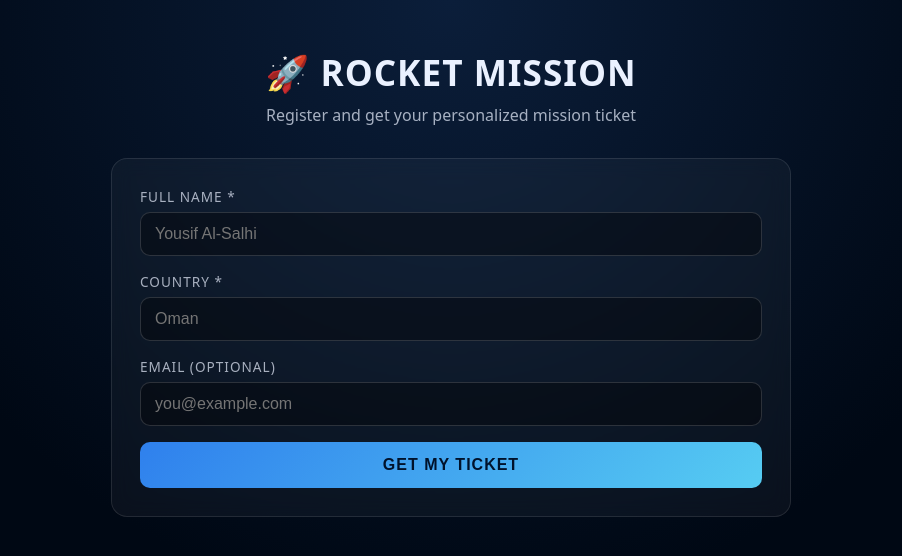
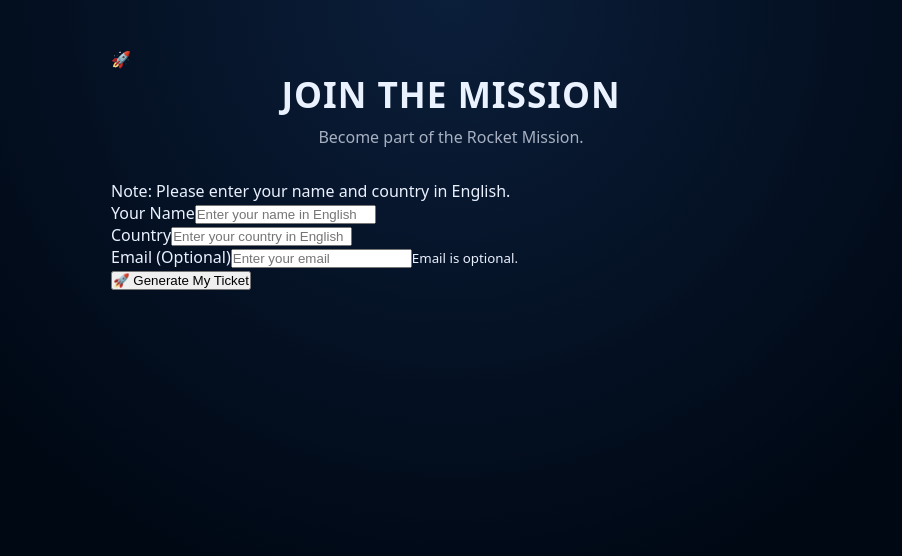
Before and after one commit to WsaanAlsalhi/Rocket_ticket, a Next.js app: page / in a window 1280 px wide. Shown: the top 556 px of the page, without its empty margins (189-1091 px from the left). Built offline with nearby package versions, Linux system fonts and the light colour scheme.

Commit message:
Refactor HomePage component and update form handling

```diff
--- a/app/page.js
+++ b/app/page.js
@@ -1,198 +1,242 @@
 'use client';
 
-import { useState } from 'react';
+import { useEffect, useState } from 'react';
 
-export default function HomePage() {
-  const [form, setForm] = useState({ name: '', country: '', email: '' });
-  const [status, setStatus] = useState('idle'); // idle | loading | done | error
-  const [error, setError] = useState('');
+export default function Home() {
+  const [name, setName] = useState('');
+  const [country, setCountry] = useState('');
+  const [email, setEmail] = useState('');
+
   const [participant, setParticipant] = useState(null);
-  const [ticketImage, setTicketImage] = useState(null); // base64 data URL
+  const [ticketImage, setTicketImage] = useState(null); // object URL for preview
   const [ticketUrl, setTicketUrl] = useState(null);     // public URL from Supabase
 
-  // Generic input handler
-  function update(field, value) {
-    setForm((f) => ({ ...f, [field]: value }));
-  }
+  const [loading, setLoading] = useState(false);
+  const [error, setError] = useState('');
+  const [saveMessage, setSaveMessage] = useState('');
 
-  // Convert a base64 data URL into a Blob (needed for FormData upload)
-  function dataUrlToBlob(dataUrl) {
-    const [header, base64] = dataUrl.split(',');
-    const mime = header.match(/:(.*?);/)[1];
-    const binary = atob(base64);
-    const len = binary.length;
-    const bytes = new Uint8Array(len);
-    for (let i = 0; i < len; i++) bytes[i] = binary.charCodeAt(i);
-    return new Blob([bytes], { type: mime });
-  }
+  // Cleanup: revoke object URL when it changes or on unmount
+  useEffect(() => {
+    return () => {
+      if (ticketImage) URL.revokeObjectURL(ticketImage);
+    };
+  }, [ticketImage]);
 
-  async function handleSubmit(e) {
-    e.preventDefault();
+  async function registerParticipant(event) {
+    event.preventDefault();
     setError('');
-
-    // Client-side validation
-    if (!form.name.trim() || !form.country.trim()) {
-      setError('Please enter your name and country.');
-      return;
-    }
+    setSaveMessage('');
+    setLoading(true);
 
     try {
-      setStatus('loading');
-
-      // 1) Register the participant
-      const regRes = await fetch('/api/register', {
+      // 1) Register participant
+      const registerResponse = await fetch('/api/register', {
         method: 'POST',
         headers: { 'Content-Type': 'application/json' },
-        body: JSON.stringify(form),
+        body: JSON.stringify({
+          name: name.trim(),
+          country: country.trim(),
+          email: email.trim() || null,
+        }),
       });
-      const regData = await regRes.json();
-      if (!regRes.ok) throw new Error(regData.error || 'Registration failed');
 
-      const p = regData.participant;
-      setParticipant(p);
+      const registerData = await registerResponse.json();
 
-      // 2) Generate the ticket image (base64 data URL)
-      const genRes = await fetch('/api/generate-ticket', {
+      if (!registerResponse.ok) {
+        throw new Error(
+          registerData.details ||
+            registerData.error ||
+            'Could not register participant.'
+        );
+      }
+
+      const p = registerData.participant;
+      if (!p) throw new Error('Participant data was not returned.');
+
+      // 2) Generate ticket image (PNG blob)
+      const generateResponse = await fetch('/api/generate-ticket', {
         method: 'POST',
         headers: { 'Content-Type': 'application/json' },
         body: JSON.stringify({
           name: p.name,
           country: p.country,
-          missionId: p.mission_id,
+          mission_id: p.mission_id,
           seat: p.seat,
         }),
       });
-      const genData = await genRes.json();
-      if (!genRes.ok) throw new Error(genData.error || 'Ticket generation failed');
 
-      setTicketImage(genData.image);
+      if (!generateResponse.ok) {
+        let generateData = {};
+        try {
+          generateData = await generateResponse.json();
+        } catch {}
+        throw new Error(
+          generateData.details ||
+            generateData.error ||
+            'Could not generate ticket.'
+        );
+      }
 
-      // 3) Upload the ticket to Supabase Storage and save ticket_url
-      const blob = dataUrlToBlob(genData.image);
-      const formData = new FormData();
-      formData.append('ticket', blob, `ticket-${p.id}.png`);
-      formData.append('participantId', p.id);
+      const blob = await generateResponse.blob();
+      if (!blob || blob.size === 0) {
+        throw new Error('Generated ticket is empty.');
+      }
 
-      const upRes = await fetch('/api/upload-ticket', {
-        method: 'POST',
-        body: formData,
-      });
-      const upData = await upRes.json();
-      if (!upRes.ok) throw new Error(upData.error || 'Upload failed');
+      const objectUrl = URL.createObjectURL(blob);
+      setParticipant(p);
+      setTicketImage(objectUrl);
 
-      setTicketUrl(upData.ticket_url);
-      setStatus('done');
-    } catch (err) {
-      console.error(err);
-      setError(err.message || 'Something went wrong');
-      setStatus('error');
+      // 3) Upload ticket to Supabase Storage and save ticket_url
+      try {
+        const formData = new FormData();
+        formData.append('ticket', blob, `${p.mission_id}.png`);
+        formData.append('participantId', p.id);
+
+        const uploadResponse = await fetch('/api/upload-ticket', {
+          method: 'POST',
+          body: formData,
+        });
+
+        const uploadData = await uploadResponse.json();
+
+        if (!uploadResponse.ok) {
+          console.error('Ticket upload failed:', uploadData);
+          setSaveMessage('Ticket generated, but saving it failed.');
+        } else {
+          setTicketUrl(uploadData.ticket_url);
+          setSaveMessage('Ticket generated and saved successfully.');
+        }
+      } catch (uploadError) {
+        console.error('Ticket upload error:', uploadError);
+        setSaveMessage('Ticket generated, but saving it failed.');
+      }
+    } catch (registrationError) {
+      console.error('Registration process failed:', registrationError);
+      setError(registrationError?.message || 'Something went wrong.');
+    } finally {
+      setLoading(false);
     }
   }
 
-  // Download the ticket as PNG (prefer the public URL if available)
-  function handleDownload() {
-    if (!ticketImage) return;
-    const a = document.createElement('a');
-    a.href = ticketUrl || ticketImage;
-    a.download = `rocket-ticket-${participant?.mission_id || 'ticket'}.png`;
-    document.body.appendChild(a);
-    a.click();
-    document.body.removeChild(a);
+  function downloadTicket() {
+    if (!ticketImage || !participant) return;
+
+    const link = document.createElement('a');
+    // Prefer the Supabase public URL when available
+    link.href = ticketUrl || ticketImage;
+    link.download = `Rocket-Mission-${participant.mission_id}.png`;
+    document.body.appendChild(link);
+    link.click();
+    link.remove();
   }
 
-  // Reset everything for a new registration
-  function reset() {
-    setForm({ name: '', country: '', email: '' });
+  function createAnotherTicket() {
+    if (ticketImage) URL.revokeObjectURL(ticketImage);
+    setName('');
+    setCountry('');
+    setEmail('');
     setParticipant(null);
     setTicketImage(null);
     setTicketUrl(null);
     setError('');
-    setStatus('idle');
+    setSaveMessage('');
   }
 
   return (
     <main className="container">
-      <h1 className="title">🚀 ROCKET MISSION</h1>
-      <p className="subtitle">Register and get your personalized mission ticket</p>
+      {!participant && (
+        <section className="registration">
+          <div className="logo">🚀</div>
+          <h1 className="title">JOIN THE MISSION</h1>
+          <p className="subtitle">Become part of the Rocket Mission.</p>
+          <p className="form-note">
+            Note: Please enter your name and country in English.
+          </p>
 
-      {status !== 'done' && (
-        <div className="card">
-          <form onSubmit={handleSubmit}>
-            <div className="field">
-              <label htmlFor="name">Full Name *</label>
+          <form onSubmit={registerParticipant}>
+            <div className="form-group">
+              <label htmlFor="name">Your Name</label>
               <input
                 id="name"
                 type="text"
-                value={form.name}
-                onChange={(e) => update('name', e.target.value)}
-                placeholder="Yousif Al-Salhi"
-                disabled={status === 'loading'}
+                value={name}
+                onChange={(e) => setName(e.target.value)}
+                placeholder="Enter your name in English"
+                maxLength={50}
                 required
               />
             </div>
 
-            <div className="field">
-              <label htmlFor="country">Country *</label>
+            <div className="form-group">
+              <label htmlFor="country">Country</label>
               <input
                 id="country"
                 type="text"
-                value={form.country}
-                onChange={(e) => update('country', e.target.value)}
-                placeholder="Oman"
-                disabled={status === 'loading'}
+                value={country}
+                onChange={(e) => setCountry(e.target.value)}
+                placeholder="Enter your country in English"
+                maxLength={40}
                 required
               />
             </div>
 
-            <div className="field">
-              <label htmlFor="email">Email (optional)</label>
+            <div className="form-group">
+              <label htmlFor="email">
+                Email <span className="optional">(Optional)</span>
+              </label>
               <input
                 id="email"
                 type="email"
-                value={form.email}
-                onChange={(e) => update('email', e.target.value)}
-                placeholder="you@example.com"
-                disabled={status === 'loading'}
+                value={email}
+                onChange={(e) => setEmail(e.target.value)}
+                placeholder="Enter your email"
               />
+              <small>Email is optional.</small>
             </div>
 
             <button
-              className="btn"
               type="submit"
-              disabled={status === 'loading'}
+              className="submit-button"
+              disabled={loading}
             >
-              {status === 'loading' ? 'GENERATING MISSION…' : 'GET MY TICKET'}
+              {loading ? 'Generating Ticket...' : '🚀 Generate My Ticket'}
             </button>
+          </form>
 
-            {error && <p className="error">{error}</p>}
-          </form>
-        </div>
+          {error && <div className="error">{error}</div>}
+        </section>
       )}
 
-      {status === 'done' && participant && ticketImage && (
-        <div className="card ticket-wrap">
-          {/* Prefer the Supabase public URL, fall back to base64 preview */}
-          <img
-            src={ticketUrl || ticketImage}
-            alt="Rocket Mission Ticket"
-            className="ticket-img"
-          />
+      {participant && (
+        <section className="result">
+          <h2>MISSION TICKET</h2>
+          <p className="mission-success">
+            Your mission ticket has been generated.
+          </p>
 
-          <div className="meta">
-            <span><b>Name:</b> {participant.name}</span>
-            <span><b>Mission:</b> {participant.mission_id}</span>
-            <span><b>Seat:</b> {participant.seat}</span>
+          <div className="ticket-wrapper">
+            <img
+              src={ticketUrl || ticketImage}
+              className="generated-ticket"
+              alt="Generated Rocket Mission Ticket"
+            />
           </div>
 
-          <div className="actions">
-            <button className="btn" onClick={handleDownload}>
-              ⬇ DOWNLOAD PNG
-            </button>
-            <button className="btn btn-ghost" onClick={reset}>
-              NEW REGISTRATION
-            </button>
-          </div>
-        </div>
+          {saveMessage && (
+            <div className="email-success">{saveMessage}</div>
+          )}
+
+          <button className="download-button" onClick={downloadTicket}>
+            Download My Ticket
+          </button>
+
+          <button
+            className="secondary-button"
+            onClick={createAnotherTicket}
+          >
+            Create Another Ticket
+          </button>
+        </section>
       )}
     </main>
   );
```
